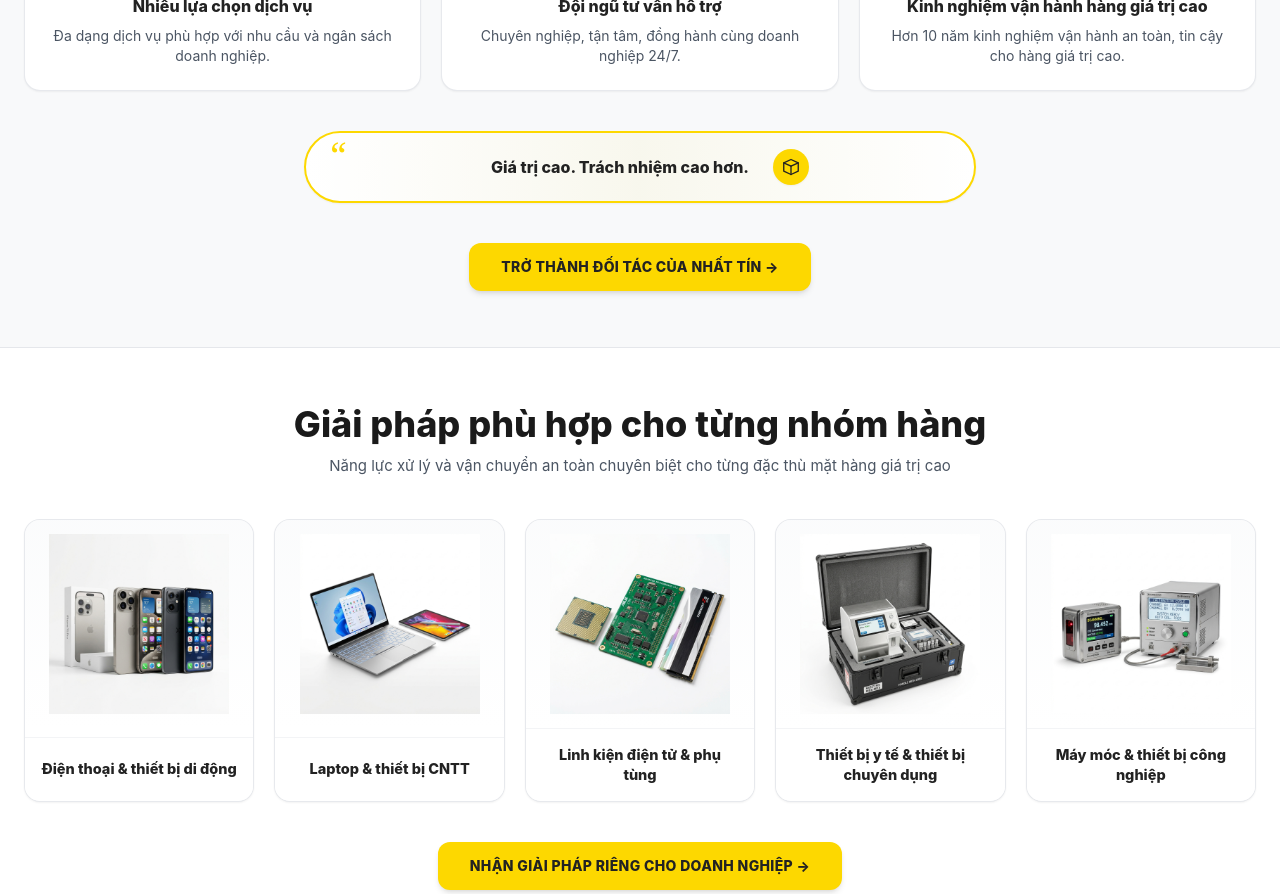
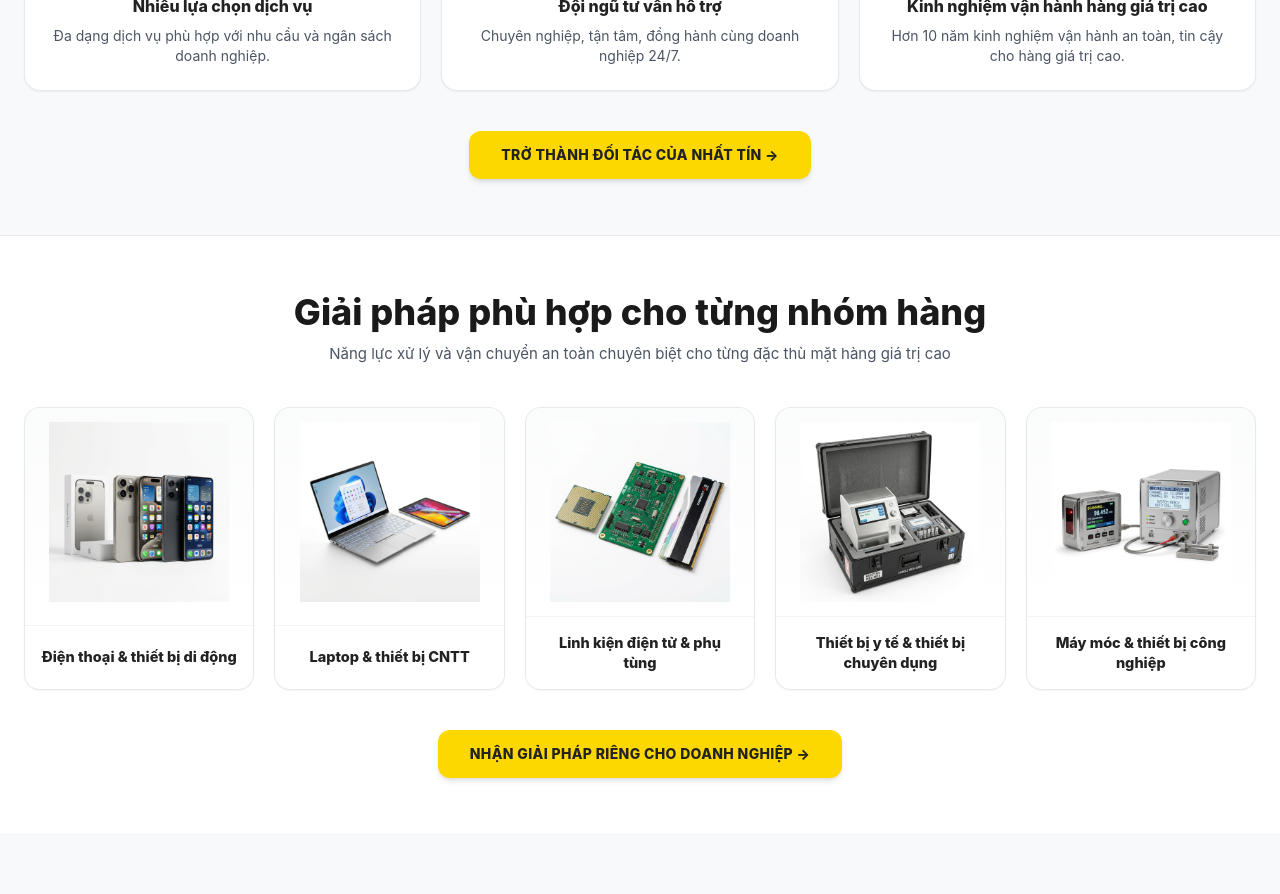
Before and after one commit to virutngocanhcao-a11y/ntl-guihanggiatricao, a Next.js app: page / in a window 1280 px wide. Shown: the part 3400-4294 px from the top of the page. Built offline with nearby package versions, Linux system fonts and the light colour scheme; a web font is replaced by a local one.

Commit message:
chore: remove quote box from WhyChooseUs section

```diff
--- a/components/landing/WhyChooseUs.tsx
+++ b/components/landing/WhyChooseUs.tsx
@@ -5,11 +5,10 @@ import { WhyReason } from "@/lib/content-schema";
 export default function WhyChooseUs({
   intro,
   items,
-  quote,
 }: {
   intro: string;
   items: WhyReason[];
-  quote: string;
+  quote?: string;
 }) {
   return (
     <section className="bg-[#f8f9fa] text-[#1a1a1a] py-10 md:py-14 relative z-20 overflow-hidden border-b border-gray-200">
@@ -42,18 +41,6 @@ export default function WhyChooseUs({
           ))}
         </div>
 
-        <div className="mx-auto mt-8 md:mt-10 max-w-2xl rounded-full border-2 border-[#fdd800] bg-gradient-to-r from-white via-[#fdd800]/5 to-white px-8 py-4 flex items-center justify-center gap-5 shadow-sm relative">
-          <span className="text-[#fdd800] text-4xl leading-none font-serif absolute left-6 top-1">&ldquo;</span>
-          <p className="text-base font-extrabold text-[#222222] z-10 pl-5">
-            {quote}
-          </p>
-          <div className="flex items-center ml-1">
-            <span className="flex h-9 w-9 items-center justify-center rounded-full bg-[#fdd800] text-[#222222] shadow-sm">
-              <Icon name="box" className="h-5 w-5 text-[#222222]" />
-            </span>
-          </div>
-        </div>
-
         <div className="mt-8 md:mt-10 text-center">
           <a
             href="#dang-ky"
```
